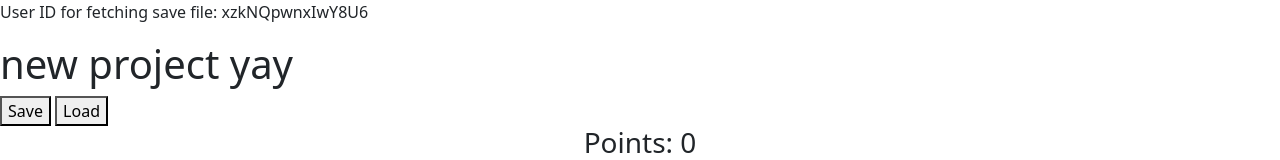
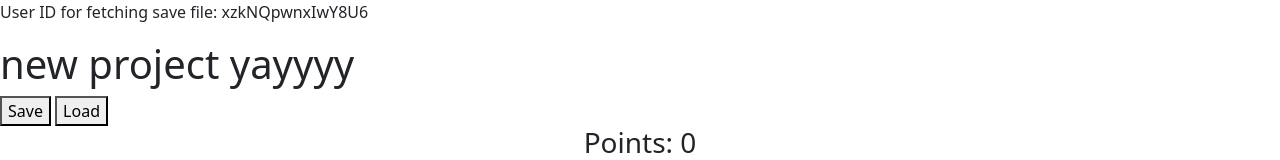
Before and after one commit to chelms21/nba-career, a plain HTML site: page public/index.html in a window 1280 px wide. Shown: the top 160 px of the page. Drawn offline with nearby package versions, Linux system fonts and the light colour scheme; no server answers.

Commit message:
hey now say now

```diff
--- a/public/index.html
+++ b/public/index.html
@@ -8,7 +8,7 @@
 </head>
 <body>
   <p>User ID for fetching save file: <a id="userid"></a></p>
-  <h1>new project yay</h1>
+  <h1>new project yayyyy</h1>
   <button id="save">Save</button>
   <button id="load">Load</button>
   <h3 class="text-center">Points: <a id="points">0</a></h3>
```
